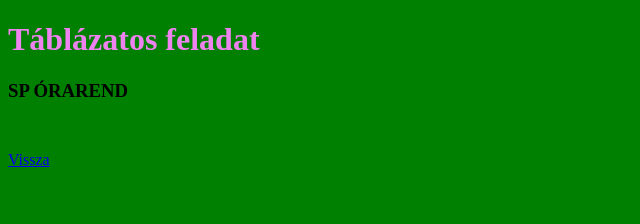
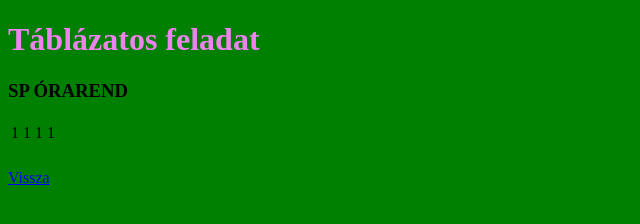
Before and after one commit to exuberant12/web, a plain HTML site: page index2.html in a window 1280 px wide. Shown: the whole page, without its empty margins (0-640 px from the left). Drawn offline with Linux system fonts and the light colour scheme.

Commit message:
Órarend 10

```diff
--- a/index2.html
+++ b/index2.html
@@ -22,7 +22,7 @@
 
     background-color: green;
     border: 3px;
-
+    border-color: whitesmoke;
  }
 
 
@@ -34,10 +34,10 @@
 
 <table>
     <tr>
-        <td></td>
-        <td></td>
-        <td></td>
-        <td></td>
+        <td>1</td>
+        <td>1</td>
+        <td>1</td>
+        <td>1</td>
         <td></td>
         <td></td>
         <td></td>
```
